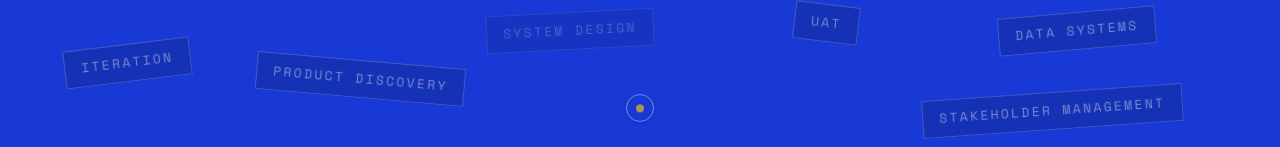
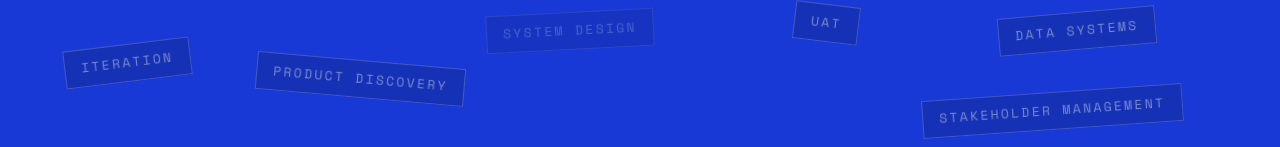
Before and after one commit to onalunchbreak/pankaj-gupta-portfolio, a Next.js app: page / in a window 1280 px wide. Shown: the part 292-439 px from the top of the page. Built offline with nearby package versions, Linux system fonts and the light colour scheme.

Commit message:
fix(hero): remove static center glowing circle icon from hero canvas

```diff
--- a/src/components/sections/hero.tsx
+++ b/src/components/sections/hero.tsx
@@ -22,7 +22,7 @@ const HERO_TAGS = [
   { label: "OKRs", top: "26%", left: "48%", rotate: -5 },
   { label: "DATA SYSTEMS", top: "38%", left: "78%", rotate: -5 },
 
-  // Center-Mid Row (y: 37% - 50%) — Keeping center 50%, 50% clear for single scroll icon
+  // Center-Mid Row (y: 37% - 50%)
   { label: "ITERATION", top: "42%", left: "5%", rotate: -7 },
   { label: "PRODUCT DISCOVERY", top: "44%", left: "20%", rotate: 5 },
   { label: "SYSTEM DESIGN", top: "38%", left: "38%", rotate: -3 },
@@ -156,13 +156,6 @@ export default function Hero() {
         28.6139° N, 77.2090° E
       </motion.span>
 
-      {/* Single circular scroll-indicator icon at exact center of hero canvas */}
-      <div
-        className="pointer-events-none absolute left-1/2 top-1/2 z-20 flex h-7 w-7 -translate-x-1/2 -translate-y-1/2 items-center justify-center rounded-full border border-white/40 shadow-sm"
-      >
-        <div className="h-2 w-2 rounded-full bg-[#FFD400] pulse-soft" />
-      </div>
-
       {/* ---- Expanded Word Cloud Layer (Desktop) ---- */}
       <div className="pointer-events-none absolute inset-0 z-10 overflow-hidden hidden lg:block">
         {HERO_TAGS.map((tag, i) => (
```
